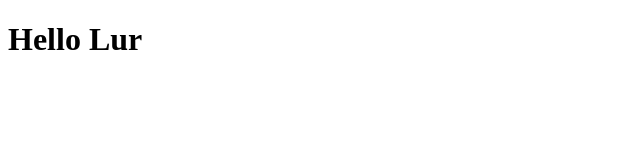
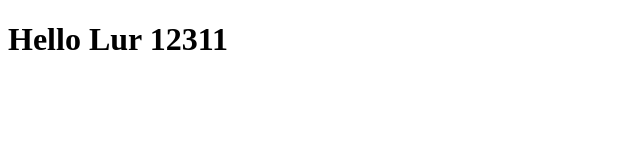
Before and after one commit to ransah27/revou1, a plain HTML site: page index.html in a window 1280 px wide. Shown: the whole page, without its empty margins (0-640 px from the left). Drawn offline with Linux system fonts and the light colour scheme.

Commit message:
tambah angkaa

```diff
--- a/index.html
+++ b/index.html
@@ -4,6 +4,6 @@
         <title>Rudiansah</title>
     </head>
     <body>
-        <h1>Hello Lur</h1>
+        <h1>Hello Lur 12311</h1>
     </body>
 </html>
```
